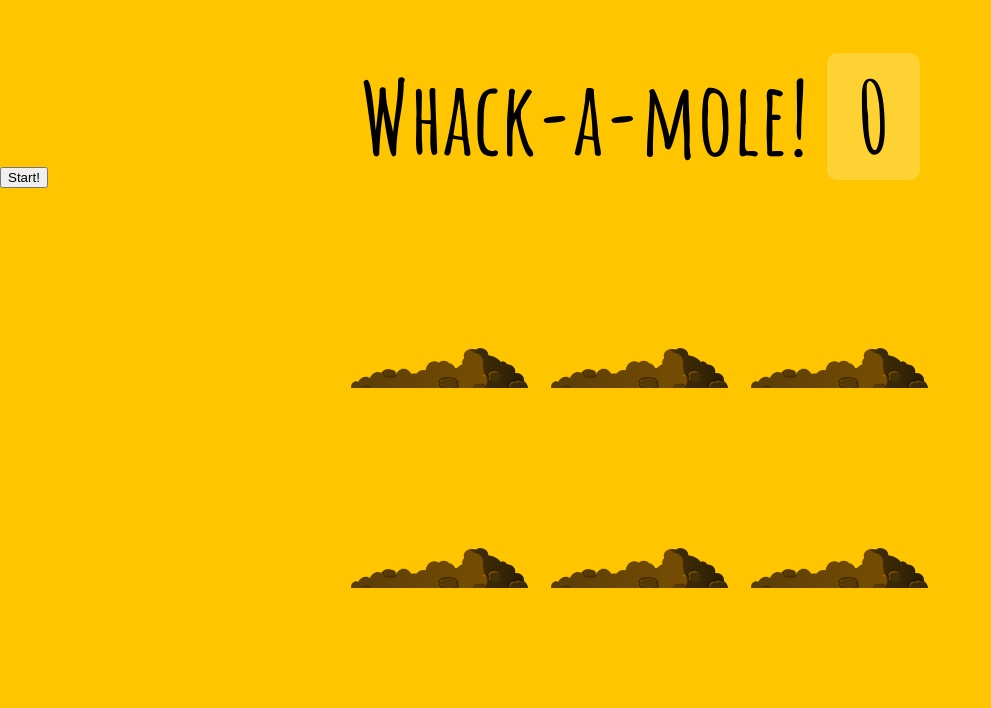
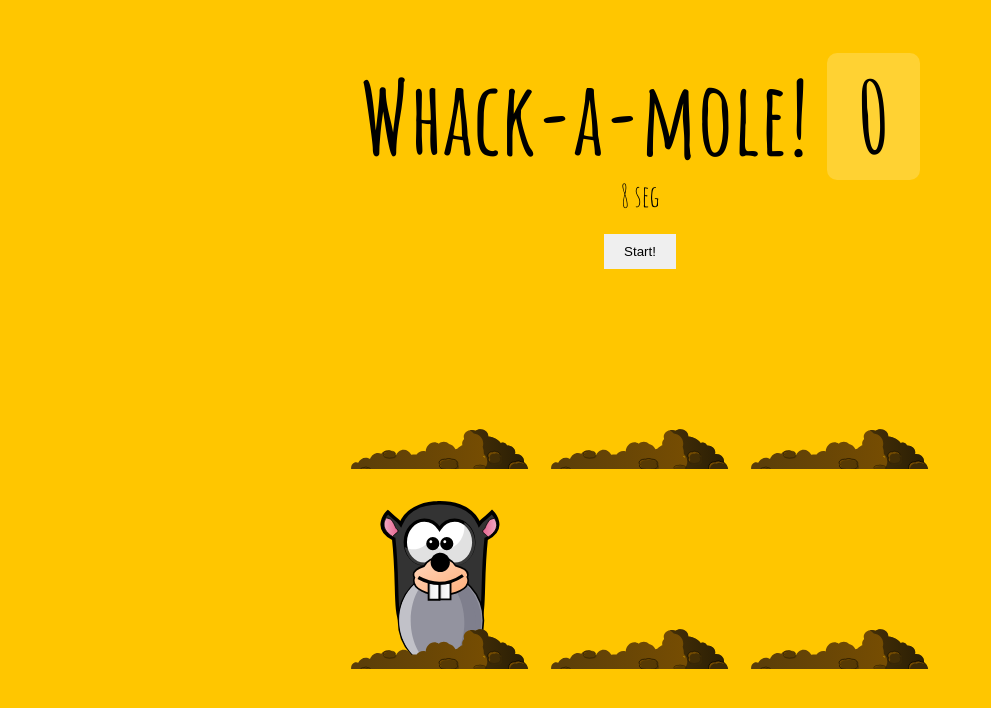
Before and after one commit to abhi15sep/javascript30, a plain HTML site: page 30 - Whack A Mole/index.html in a window 1280 px wide. Both pictures are taken after a click on the button "Start!". Shown: the whole page, without its empty margins (0-991 px from the left). Drawn offline with Linux system fonts and the light colour scheme.

Commit message:
30 finished, added also timer, and fixed bug where you could spam the same mole when he popped up, and it would add to the score

```diff
--- a/30 - Whack A Mole/index.html
+++ b/30 - Whack A Mole/index.html
@@ -1,14 +1,18 @@
 <!DOCTYPE html>
 <html lang="en">
   <head>
-  <meta charset="UTF-8">
+    <meta charset="UTF-8" />
     <title>Whack A Mole!</title>
-  <link href='https://fonts.googleapis.com/css?family=Amatic+SC:400,700' rel='stylesheet' type='text/css'>
-  <link rel="stylesheet" href="style.css">
+    <link
+      href="https://fonts.googleapis.com/css?family=Amatic+SC:400,700"
+      rel="stylesheet"
+      type="text/css"
+    />
+    <link rel="stylesheet" href="style.css" />
   </head>
   <body>
-
     <h1>Whack-a-mole! <span class="score">0</span></h1>
+    <div class="timer">TIMER</div>
     <button onClick="startGame()">Start!</button>
 
     <div class="game">
@@ -36,7 +40,86 @@
       const holes = document.querySelectorAll('.hole');
       const scoreBoard = document.querySelector('.score');
       const moles = document.querySelectorAll('.mole');
+      const time = document.querySelector('.timer');
+      let lastHole;
+      let lastMole;
+      let timeUp = false;
+      let score = 0;
+      let countDown;
 
+      // generate random time from min and max given
+      function randomTime(min, max) {
+        return Math.round(Math.random() * (max - min) + min);
+      }
+
+      // generate random hole
+      function randomHole(holes) {
+        // get random index from the holes nodelist
+        const index = Math.floor(Math.random() * holes.length);
+        // get the hole on the random index picked
+        const hole = holes[index];
+
+        // if hole is equal to the last one, return and run same function again
+        if (hole === lastHole) {
+          return randomHole(holes);
+        }
+        // save hole picked to check next time if its the same
+        lastHole = hole;
+        return hole;
+      }
+
+      // show the moles on the random hole
+      function showMole() {
+        const time = randomTime(200, 1000);
+        const hole = randomHole(holes);
+        hole.classList.add('up');
+        setTimeout(() => {
+          hole.classList.remove('up');
+          if (!timeUp) {
+            showMole();
+          }
+        }, time);
+      }
+
+      function displayTime(seconds) {
+        time.textContent = seconds + ' seg';
+      }
+
+      function timer(seconds) {
+        clearInterval(countDown);
+        displayTime(seconds);
+        seconds = seconds - 1;
+        countDown = setInterval(() => {
+          const secondsLeft = seconds--;
+          if (secondsLeft < 0) {
+            clearInterval(countDown);
+            return;
+          }
+          displayTime(secondsLeft);
+        }, 1000);
+      }
+
+      function startGame() {
+        scoreBoard.textContent = 0;
+        score = 0;
+        timeUp = false;
+        timer(10);
+        showMole();
+        setTimeout(() => {
+          timeUp = true;
+        }, 10000);
+      }
+
+      function boom(e) {
+        if (!e.isTrusted) return; //click faked
+        if (this.parentNode === lastMole) return; // clicked more than once on mole
+        score++;
+        lastMole = this.parentNode;
+        this.classList.remove('up');
+        scoreBoard.textContent = score;
+      }
+
+      moles.forEach(mole => mole.addEventListener('click', boom));
     </script>
   </body>
 </html>
--- a/30 - Whack A Mole/style.css
+++ b/30 - Whack A Mole/style.css
@@ -4,7 +4,9 @@ html {
   background: #ffc600;
 }
 
-*, *:before, *:after {
+*,
+*:before,
+*:after {
   box-sizing: inherit;
 }
 
@@ -12,6 +14,14 @@ body {
   padding: 0;
   margin: 0;
   font-family: 'Amatic SC', cursive;
+}
+
+button {
+  padding: 10px 20px;
+  border: none;
+  display: block;
+  margin: 0 auto;
+  margin-top: 20px;
 }
 
 h1 {
@@ -22,10 +32,18 @@ h1 {
 }
 
 .score {
-  background: rgba(255,255,255,0.2);
+  background: rgba(255, 255, 255, 0.2);
   padding: 0 3rem;
   line-height: 1;
   border-radius: 1rem;
+}
+
+.timer {
+  display: flex;
+  margin-top: 10px;
+  justify-content: center;
+  font-size: 30px;
+  text-align: center;
 }
 
 .game {
@@ -48,7 +66,7 @@ h1 {
   background-size: contain;
   content: '';
   width: 100%;
-  height:70px;
+  height: 70px;
   position: absolute;
   z-index: 2;
   bottom: -30px;
@@ -61,7 +79,7 @@ h1 {
   top: 100%;
   width: 100%;
   height: 100%;
-  transition:all 0.4s;
+  transition: all 0.4s;
 }
 
 .hole.up .mole {
```
Lines whose indentation alone changed are shown as unchanged.
